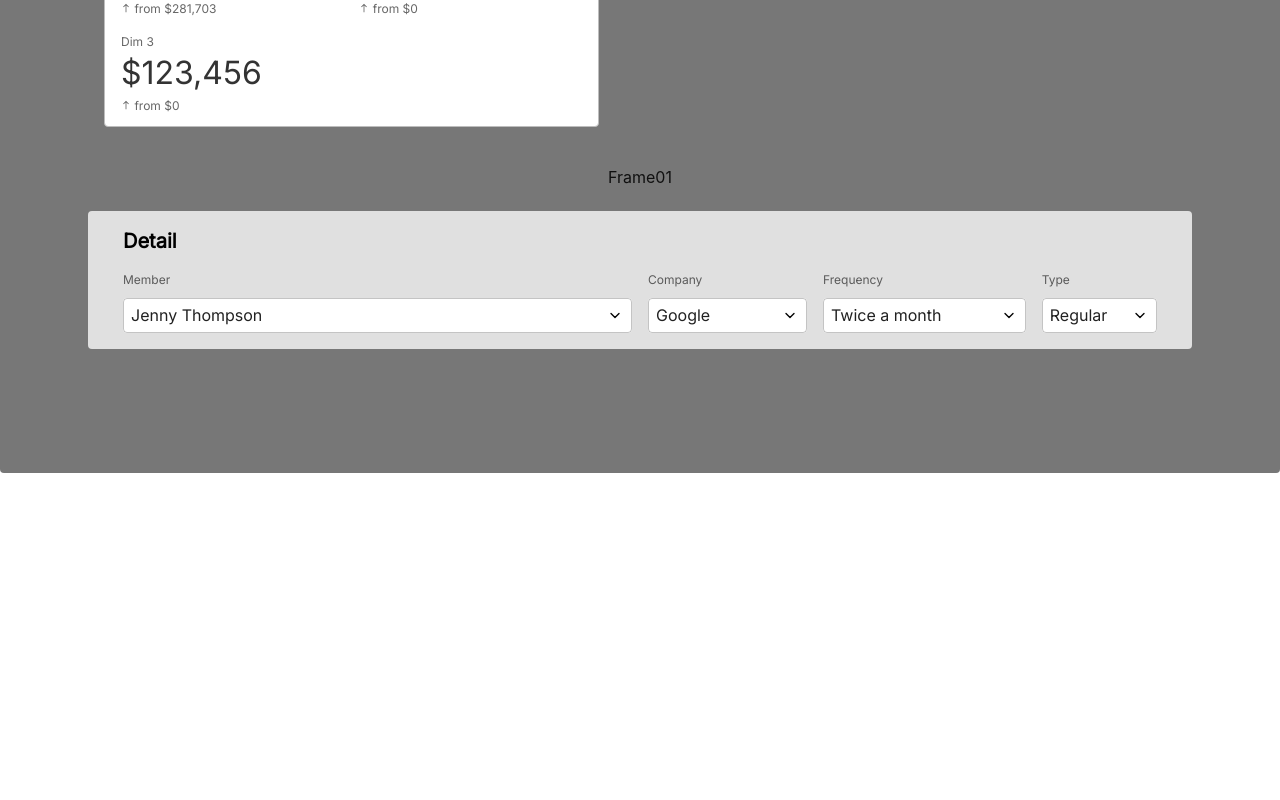
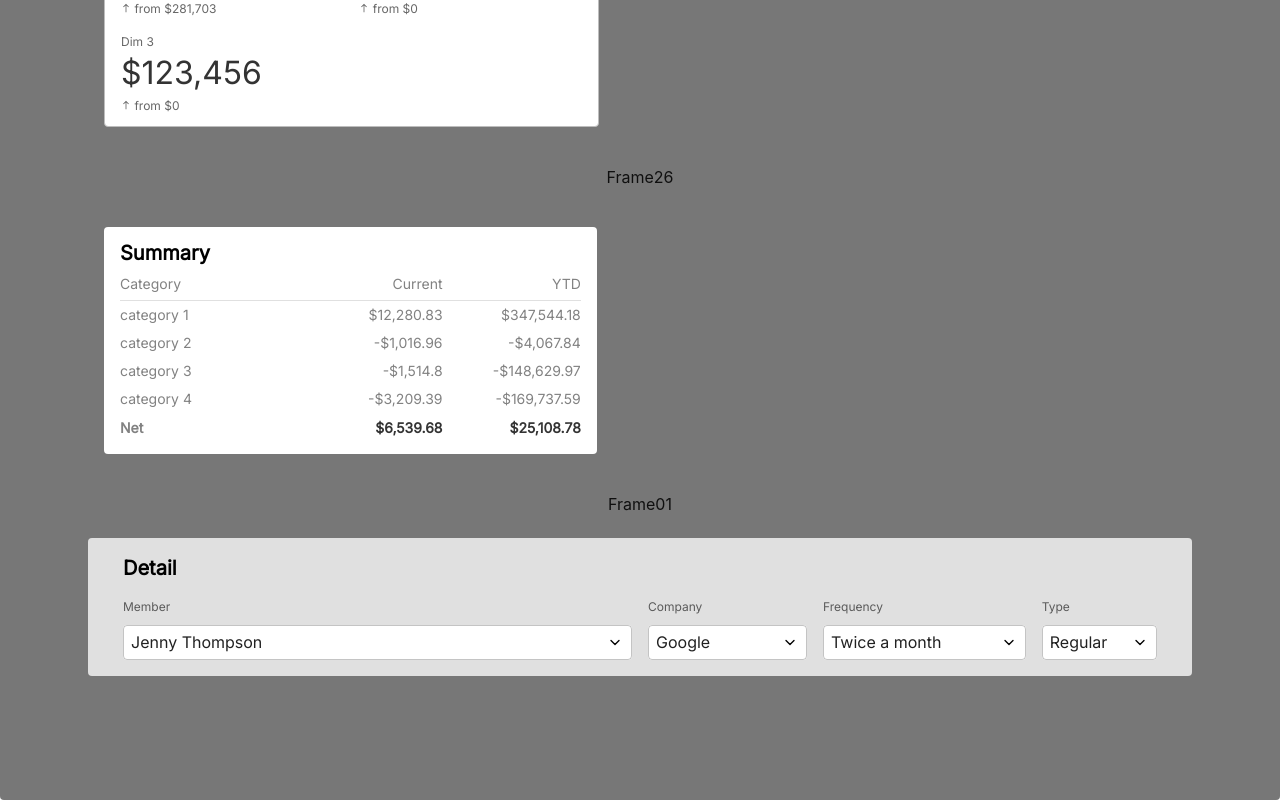
Before and after one commit to sriet/React-classic-components, a React (Create React App) app: page / in a window 1280 px wide. Shown: the part 8811-9611 px from the top of the page. Before the commit the page ends 9284 px from the top, so only its background shows below. Built offline with nearby package versions, Linux system fonts and the light colour scheme.

Commit message:
add new component

```diff
--- a/src/App.js
+++ b/src/App.js
@@ -33,6 +33,7 @@ import TitleDetail from "./components/TitleDetail";
 import Setup from "./components/Setup";
 import Details from "./components/Details";
 import TitleDim from "./components/TitleDim";
+import Summary from "./components/Summary";
 
 const ColorModeContext = React.createContext({ toggleColorMode: () => {} });
 
@@ -261,6 +262,7 @@ function MyApp() {
     onSave: SaleSave,
   });
 
+  //Frame 30
   const EmployerProps = {
     price: [
       { title: "Total", price: 405203 },
@@ -326,6 +328,8 @@ function MyApp() {
       },
     ]
   };
+
+  //Frame 26
   const StockTableProps = {
     table: [
       {
@@ -402,9 +406,13 @@ function MyApp() {
       },
     ],
   };
+
+  //Frame 32
   const LastProps = {
     dimentions: [7500, -3225, 4275],
   };
+
+  //Frame 19
   const BreakdownProps = {
     breakdown: [
       {
@@ -453,6 +461,8 @@ function MyApp() {
       },
     ],
   };
+
+  //Frame 14
   const GoogleProps = {
     dims: [
       { dim: 12138, subTitle: 281394 },
@@ -460,6 +470,8 @@ function MyApp() {
       { dim: 0, subTitle: 0 },
     ],
   };
+
+  //Frame 27
   const BarChartProps = {
     ymax: 6728,
     ymin: 0,
@@ -487,6 +499,8 @@ function MyApp() {
       5908, 6372, 6728,
     ],
   };
+
+  //Frame 29
   const UpcomingProps = {
     data:[
       {flag:'red', title:'Sabbatical', date:'Oct 10 2022'},
@@ -494,20 +508,28 @@ function MyApp() {
       {flag:'red', title:'Move to Washington', date:'Aug 15 2023'},
     ],
   }
+
+  //Frame 16
   const PriceProgressProps = {
     price:82500,
     totalPrice:180000,
     progress:'50%',
   }
+
+  //Frame 28
   const PriceProgressRedProps = {
     price:-35475,
     totalPrice:-57600,
     progress:'60%',
   }
+
+  //Frame 15
   const ClientCardProps = {
     name:'Suki Wealthmanager',
     title:'MyCo'
   }
+
+  //Frame 31
   const ToolTipProps = {
     data:[
       {item:'item 1', value:817},
@@ -531,7 +553,7 @@ function MyApp() {
     handleChange: (e) => handleChange(e, "category"),
   });
 
-  //Frame 22,23 PropsData && GetData
+  //Frame 06 PropsData && GetData
   const EditTierSave = () => {
     console.log("----------", EditTierProps);
   };
@@ -543,6 +565,7 @@ function MyApp() {
     onSave: EditTierSave,
   });
 
+  //Frame 11
   const QuarterlyProps = {
     data:[
       {
@@ -566,6 +589,7 @@ function MyApp() {
     ],
   };
 
+  //Frame 10
   const HeatMapProps = {
     heatMap: [
       {check:1, title:'Q1'},
@@ -591,6 +615,7 @@ function MyApp() {
     },
   };
 
+  //Frame 09
   const TitleProps = {
     breakdown: [
       {
@@ -626,7 +651,7 @@ function MyApp() {
     ],
   };
 
-  //Frame 22,23 PropsData && GetData
+  //Frame 08 PropsData && GetData
   const TitleDetailSave = () => {
     console.log("----------", SaleProps);
   };
@@ -661,7 +686,7 @@ function MyApp() {
     handleChange: (e) => handleChange(e, "setup"),
   });
 
-
+  //Frame 04
   const TitleDimProps = {
     dims: [
       { dim: 416044, subTitle: 281703 },
@@ -670,6 +695,31 @@ function MyApp() {
     ],
   };
 
+  //Frame 02
+  const SummaryProps = {
+    table: [
+      {
+        category: "category 1",
+        current: 12280.83,
+        ytd: 347544.18,
+      },
+      {
+        category: "category 2",
+        current: -1016.96,
+        ytd: -4067.84,
+      },
+      {
+        category: "category 3",
+        current: -1514.80,
+        ytd: -148629.97,
+      },
+      {
+        category: "category 4",
+        current: -3209.39,
+        ytd: -169737.59,
+      },
+    ],
+  };
   //Frame 01 PropsData && GetData
   const [DetailsProps, setDetailsProps] = React.useState({
     member: {
@@ -759,6 +809,8 @@ function MyApp() {
       <Setup {...SetupProps} />
       Frame04
       <TitleDim {...TitleDimProps} />
+      Frame26
+      <Summary {...SummaryProps} />
       Frame01
       <Details {...DetailsProps} />
     </Box>
--- /dev/null
+++ b/src/components/Summary/index.js
@@ -0,0 +1,90 @@
+import * as React from 'react';
+import PropTypes from 'prop-types';
+import { styled } from '@mui/material/styles';
+import {
+  Container,
+  Grid,
+  Typography,
+  TableCell,
+  TableRow,
+  TableBody,
+  TableHead,
+  Table,
+  TableFooter,
+ } from '@mui/material';
+import { BoxPanel, TypoItem } from '../commons/styledComponents';
+import { makeStyles } from '@mui/styles';
+
+
+//styles
+const useStyles = makeStyles({
+  table: { marginLeft:'16px', '& th, & td': {color:'#828282', paddingTop:'4px !important', paddingBottom:'4px !important' }},
+  tableHead: { "& td, & th": { padding:0},},
+  tableBody: { "& td, & th": { border: 0, padding:0},},
+  tableFoot: { "& td, & th": { border: 0, padding:0, color:'#333333', fontSize:'14px'},},
+});
+
+
+const Summary = ( props ) => {
+
+    const classes = useStyles();
+
+    const getSumByKey = (arr, key) => {
+        return arr.reduce((accumulator, current) => accumulator + Number(current[key]), 0)
+    }
+
+    return (
+        <Container>
+        <BoxPanel width='40%' sx={{border:0}}>
+            <Grid container spacing={2}>
+                <Grid item xs={12}>
+                    <TypoItem variant="subtitle2">Summary</TypoItem>
+                </Grid>
+                <Grid item xs={12}>
+                    <Grid container spacing={2}>
+                        <Table className={classes.table}>
+                            <TableHead className={classes.tableHead}>
+                                <TableRow>
+                                    <TableCell width='30%'>Category</TableCell>
+                                    <TableCell width='40%' align="right">Current</TableCell>
+                                    <TableCell width='30%' align="right">YTD</TableCell>
+                                </TableRow>
+                            </TableHead>
+                            <TableBody className={classes.tableBody}>
+                                {props.table.map((row, index) => (
+                                    <TableRow key={index}>
+                                        <TableCell component="th" scope="row">{row.category}</TableCell>
+                                        <TableCell align="right">{((row.current<0 && '-')||'')+`$`+Math.abs(row.current).toLocaleString('en-US')}</TableCell>
+                                        <TableCell align="right">{((row.ytd<0 && '-')||'')+`$`+Math.abs(row.ytd).toLocaleString('en-US')}</TableCell>
+                                    </TableRow>
+                                ))}
+                            </TableBody>
+                            <TableFooter className={classes.tableFoot}>
+                                <TableRow>
+                                    <TableCell><Typography fontSize='14px' color='#828282'><b>Net</b></Typography></TableCell>
+                                    <TableCell align='right'>
+                                        <Typography fontSize='14px'>
+                                            <b>${getSumByKey(props.table, 'current').toLocaleString('en-US')}</b>
+                                        </Typography>
+                                    </TableCell>
+                                    <TableCell align='right'>
+                                        <Typography fontSize='14px'>
+                                            <b>${getSumByKey(props.table, 'ytd').toLocaleString('en-US')}</b>
+                                        </Typography>
+                                    </TableCell>
+                                </TableRow>
+                            </TableFooter>
+                        </Table>
+                    </Grid>
+                </Grid>
+            </Grid>
+        </BoxPanel>
+        </Container>
+    );
+}
+
+Summary.propTypes = {
+  children: PropTypes.any
+}
+
+export default Summary;
```
